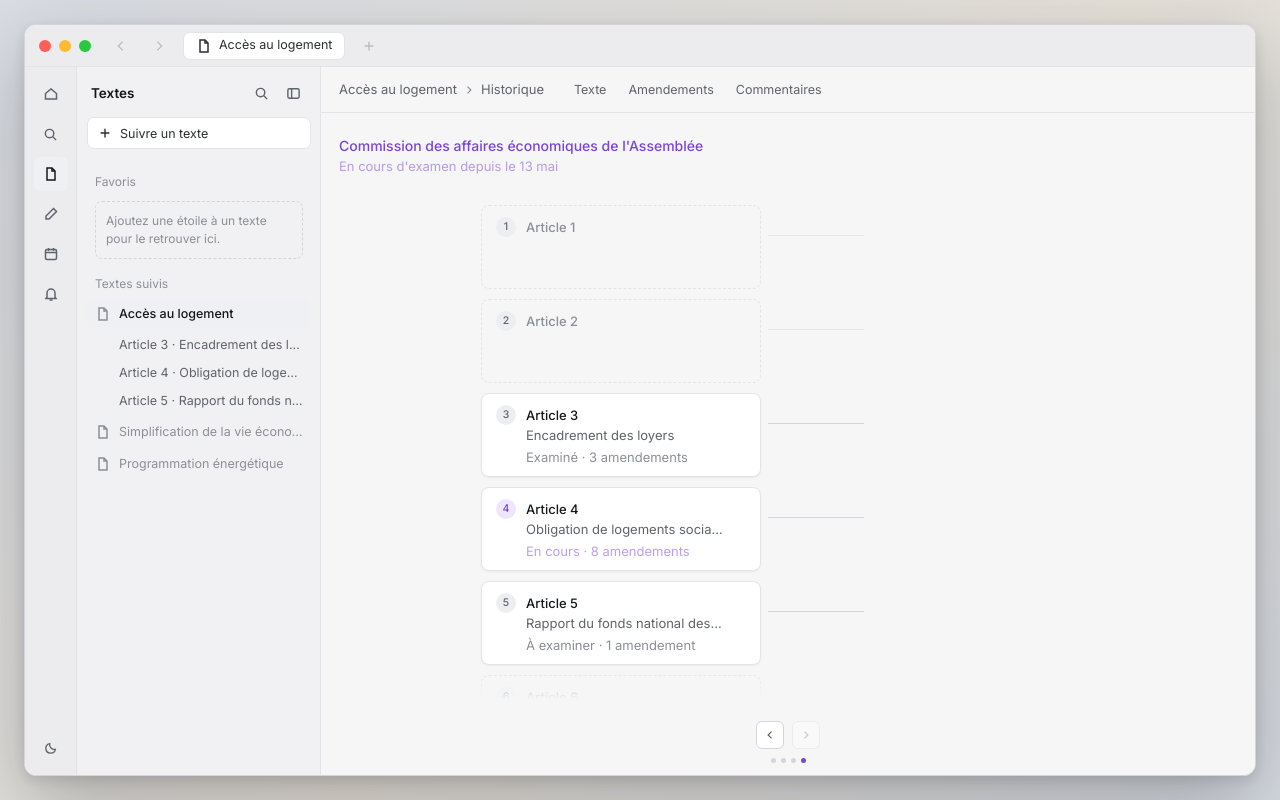
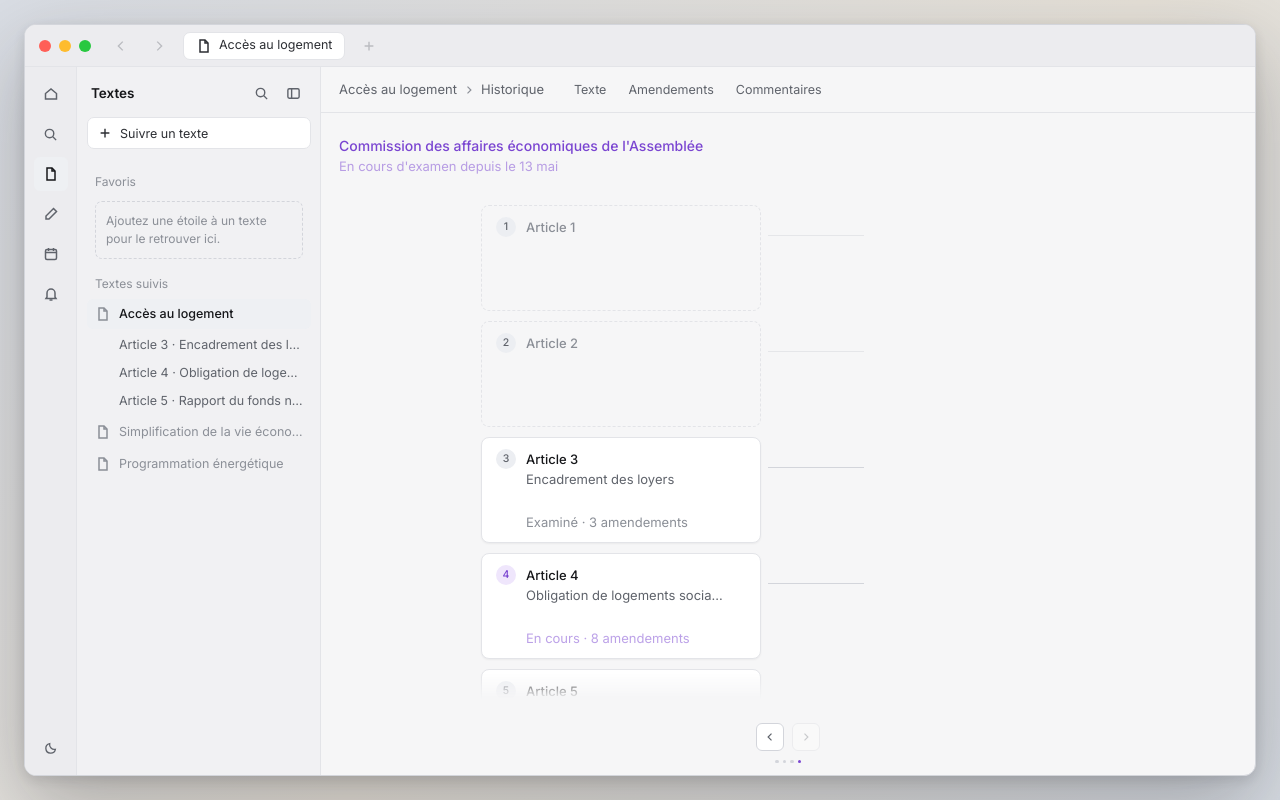
Before and after one commit to willkatintaya-lgtm/modelisationjuridique, a plain HTML site: page contexte-general/dossier-texte.html in a window 1280 px wide. Drawn offline with Linux system fonts and the light colour scheme.

Commit message:
Dossier, Historique : cartes remises à 106 px, points d'étape réduits
Co-Authored-By: Claude Opus 5.5 <noreply@anthropic.com>
Claude-Session: https://claude.ai/code/session_016ThzeY89Hr4Mqcf5f6p8r2

```diff
--- a/contexte-general/dossier-texte.html
+++ b/contexte-general/dossier-texte.html
@@ -341,8 +341,7 @@ del{color:var(--dim);text-decoration:line-through 1px var(--del);background:none
 .hc:disabled{cursor:default;box-shadow:none;background:transparent;border-style:dashed}
 .hc:disabled .who,.hc:disabled .tt{color:var(--dim)}
 .hc:disabled:hover{border-color:var(--border)}
-.hc{display:block;height:84px} /* plus compacte que les cartes d'étape (106 px) : titre, intitulé, puis l'état juste dessous */
-.hc .meta{bottom:9px}
+.hc{display:block;height:var(--ch,106px)}
 .hc .hd .tx{display:flex;flex-direction:column;min-width:0}
 .hc .tt{margin-left:0;white-space:nowrap;overflow:hidden;text-overflow:ellipsis}
 .hc .hd{position:absolute;top:12px;left:14px;right:14px}
@@ -380,8 +379,8 @@ del{color:var(--dim);text-decoration:line-through 1px var(--del);background:none
 .hlab.now .dt{color:var(--now);opacity:.5}
 .hnav{position:absolute;left:50%;bottom:12px;transform:translateX(-50%);display:flex;flex-direction:column;align-items:center;gap:9px}
 .hbtn{display:flex;gap:8px}
-.hnav .dots{display:flex;gap:5px}
-.hnav .dots i{width:5px;height:5px;border-radius:50%;background:var(--border-2)}
+.hnav .dots{display:flex;gap:4px}
+.hnav .dots i{width:3.5px;height:3.5px;border-radius:50%;background:var(--border-2)} /* points d'étape réduits (5 → 3,5 px) */
 .hnav .dots i.on{background:var(--muted)}
 .hnav .dots i.on.now{background:var(--now)}
 .hist-in.from-l .hlab,.hist-in.from-l .hc{animation:hin-l .32s var(--ease)}
```
